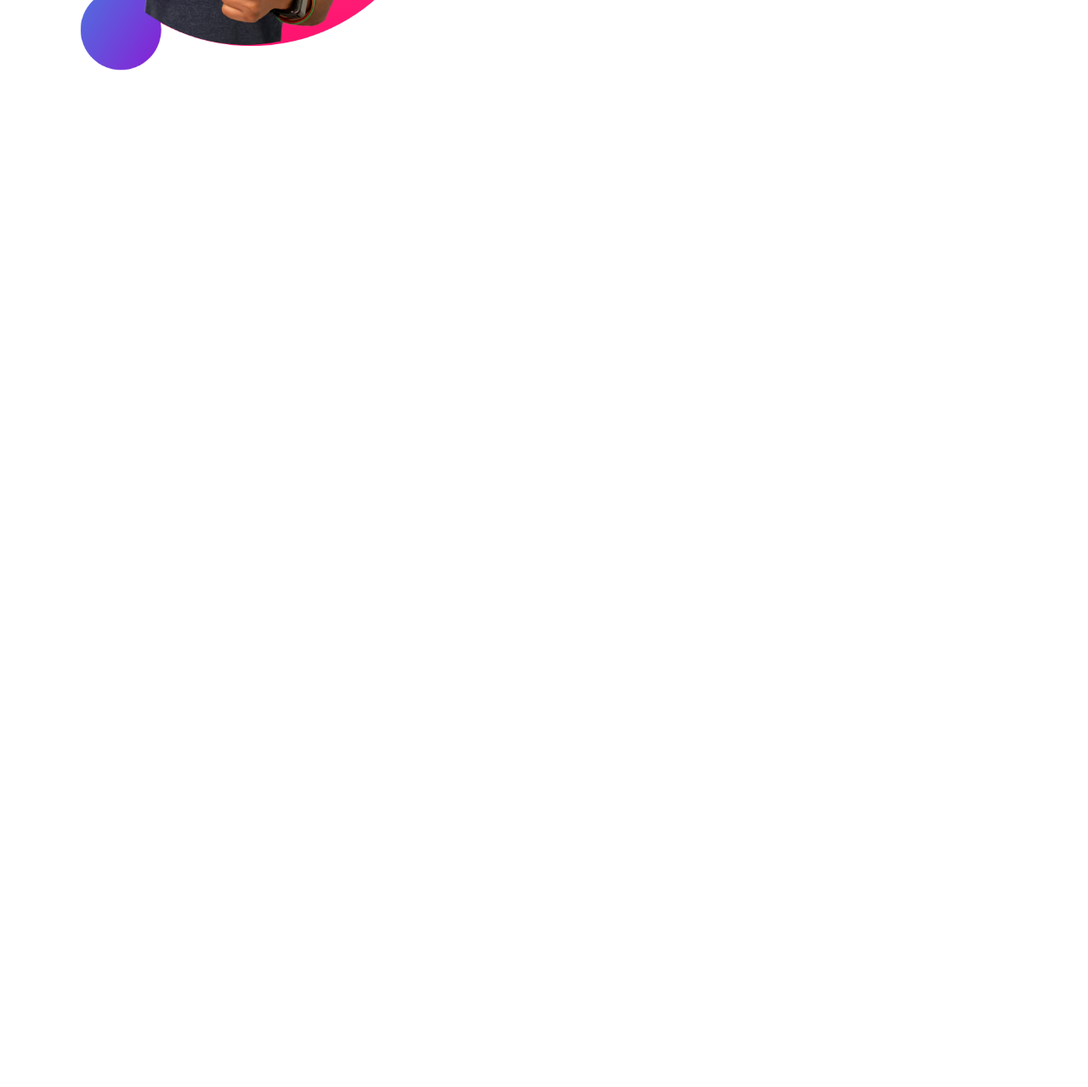
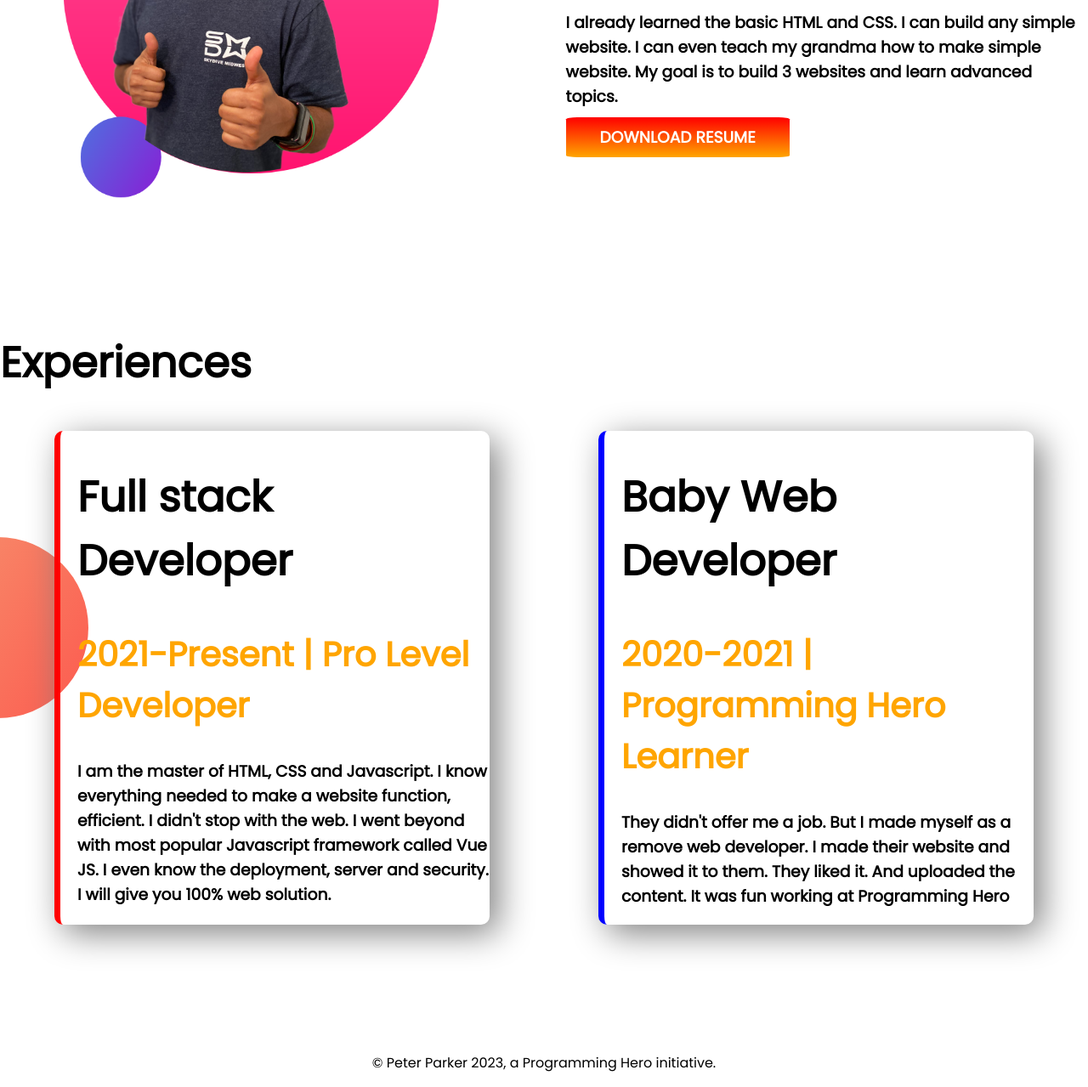
Before and after one commit to ashupa1416/developer-portfolio, a plain HTML site: page index.html in a window 1280 px wide. Shown: the part 884-2163 px from the top of the page at 85% size. Before the commit the page ends 974 px from the top, so only its background shows below. Drawn offline with Linux system fonts and the light colour scheme.

Commit message:
last-steps

```diff
--- a/index.html
+++ b/index.html
@@ -48,8 +48,33 @@
         </div>
 
     </section>
+    <section class="experience-area">
+        <h1>Experiences</h1>
+        <div class="flexible-container">
+            <div class="experience-item" id="full-stack-developer">
+                <h1>Full stack Developer</h1>
+                <h2><span class="orange-color">2021-Present | Pro Level Developer</span></h2>
+                <h3>I am the master of HTML, CSS and Javascript. I know everything needed to make a website function,
+                    efficient. I didn't stop with the web. I went beyond with most popular Javascript framework called
+                    Vue JS. I even know the deployment, server and security. I will give you 100% web solution.</h3>
+            </div>
+            <div class="experience-item " id="baby-web-developer">
+                <h1>Baby Web Developer</h1>
+                <h2><span class="orange-color">2020-2021 | Programming Hero Learner</span></h2>
+                <h3>They didn't offer me a job. But I made myself as a remove web developer. I made their website and
+                    showed it to them. They liked it. And uploaded the content. It was fun working at Programming Hero
+                </h3>
+            </div>
+        </div>
+
+
+    </section>
 
 
 </body>
+<footer>
+
+    <p>© Peter Parker 2023, a Programming Hero initiative.</p>
+</footer>
 
 </html>
--- a/style.css
+++ b/style.css
@@ -1,10 +1,15 @@
 body {
     font-family: 'Poppins', sans-serif;
     margin: 0;
+
 }
 
 h1 {
     font-size: 50px;
+}
+
+h2 {
+    font-size: 40px;
 }
 
 .top-banner {
@@ -18,6 +23,7 @@ h1 {
 
 .flexible-container {
     display: flex;
+    margin-bottom: 150px;
 }
 
 .half-width {
@@ -42,3 +48,31 @@ h1 {
     background-repeat: no-repeat;
     background-position: right;
 }
+
+.experience-area {
+    background-image: url(images/exp-bg.png);
+    background-repeat: no-repeat;
+    background-position: left;
+}
+
+.experience-item {
+    width: 50%;
+    margin-left: 5%;
+    margin-right: 5%;
+    border-radius: 10px;
+    padding-left: 20px;
+    box-shadow: 10px 10px 40px gray;
+}
+
+#full-stack-developer {
+    border-left: 7px solid red;
+}
+
+#baby-web-developer {
+    border-left: 7px solid blue;
+}
+
+footer p {
+    text-align: center;
+
+}
```
